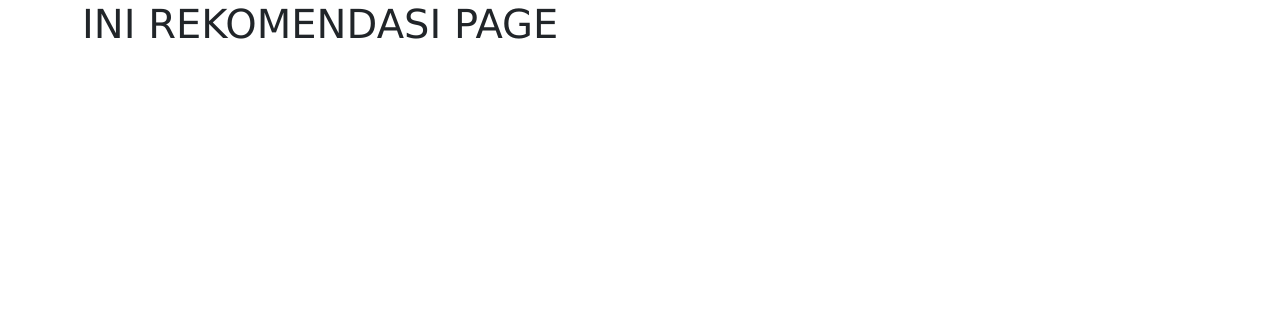
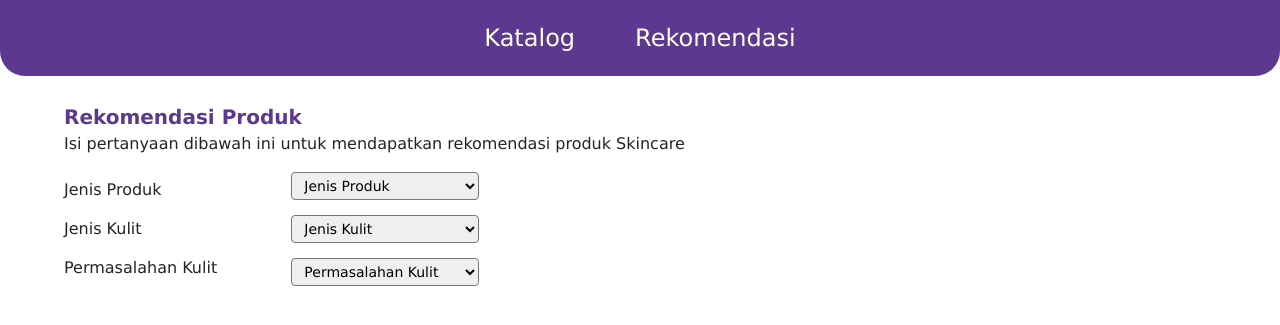
Before and after one commit to elizams1/Recommender-System-for-Skincare-Products-by-Eliza, a Flask app: page /rekomendasi in a window 1280 px wide. Shown: the top 325 px of the page. Run offline with Flask 2, Linux system fonts and the light colour scheme; some libraries are stand-ins or nearby versions.

Commit message:
update rekomendasi

```diff
--- a/FlaskApp/app.py
+++ b/FlaskApp/app.py
@@ -5,12 +5,16 @@ app = Flask(__name__)
 def main():
   return render_template('katalog.html')
 
+@app.route('/katalog')
+def katalog():
+  return render_template('katalog.html')
+
 @app.route('/rekomendasi')
 def rekomendasi():
   return render_template('rekomendasi.html')
 
 @app.route('/detail')
-def katalog():
+def detail():
   return render_template('detail.html')
 
 if __name__ == '__main__':
--- a/FlaskApp/static/css/katalog.css
+++ b/FlaskApp/static/css/katalog.css
@@ -5,13 +5,20 @@
   background-color: #5D3891;
   border-radius: 0px 0px 25px 25px;
 }
+.the-link{
+  text-decoration: none;
+}
 .btn-custom-one{
   color: #FCFFE7;
   font-size: 24px;
+  padding: 10px 30px;
+  border-radius: 5px;
 }
 .btn-custom-one:hover{
   background-color: #FCFFE7;
   color: #5D3891;
+  padding: 10px 30px;
+  border-radius: 5px;
 }
 .btn-custom-search{
   background-color: #5D3891;
--- /dev/null
+++ b/FlaskApp/static/css/rekomendasi.css
@@ -0,0 +1,17 @@
+.the-one, .the-two{
+  width: 18%;
+  display: flex;
+  flex-direction: column;
+  gap: 15px;
+}
+.the-form-rec{
+  display: flex;
+  align-items: center;
+  margin-bottom: 15px;
+}
+.the-form-title{
+  margin: 0px;
+}
+.select-margin{
+  margin-left : 20px;
+}
--- a/FlaskApp/templates/rekomendasi.html
+++ b/FlaskApp/templates/rekomendasi.html
@@ -3,7 +3,15 @@
 
 <head>
   <title>Rekomendasi Page</title>
-  <link href="https://cdn.jsdelivr.net/npm/bootstrap@5.3.0-alpha1/dist/css/bootstrap.min.css" rel="stylesheet">
+
+  <link href="https://cdn.jsdelivr.net/npm/bootstrap@5.3.0-alpha1/dist/css/bootstrap.min.css" rel="stylesheet"
+  integrity="sha384-GLhlTQ8iRABdZLl6O3oVMWSktQOp6b7In1Zl3/Jr59b6EGGoI1aFkw7cmDA6j6gD" crossorigin="anonymous">
+  <script src="https://cdn.jsdelivr.net/npm/bootstrap@5.3.0-alpha1/dist/js/bootstrap.bundle.min.js"
+  integrity="sha384-w76AqPfDkMBDXo30jS1Sgez6pr3x5MlQ1ZAGC+nuZB+EYdgRZgiwxhTBTkF7CXvN" crossorigin="anonymous"></script>
+
+  <link rel="stylesheet" href="https://cdnjs.cloudflare.com/ajax/libs/font-awesome/6.3.0/css/all.min.css">
+  <link rel="stylesheet" type="text/css" href="../static/css/rekomendasi.css">
+  <link rel="stylesheet" type="text/css" href="../static/css/katalog.css">
   <style type="text/css">
     body {
       font-family: Verdana;
@@ -19,8 +27,49 @@
 
 <body>
 
-  <div class="container">
-    <h1>INI REKOMENDASI PAGE</h1>
+  <div class="content">
+    <div class="first-section d-flex justify-content-center">
+      <div class=""> <a class="btn-custom-one the-link" href="katalog">Katalog</a> </div>
+      <div class=""> <a class="btn-custom-one the-link" href="rekomendasi">Rekomendasi</a> </div>
+    </div>
+    <div class="second-section">
+      <div>
+        <p class="title-page">Rekomendasi Produk</p>
+      </div>
+      <div>
+        <p>Isi pertanyaan dibawah ini untuk mendapatkan rekomendasi produk Skincare</p>
+        <div class="the-form-rec">
+          <div class="the-one">
+            <p class="the-form-title">Jenis Produk</p>
+            <p class="the-form-title">Jenis Kulit</p>
+            <p class="the-form-title">Permasalahan Kulit</p>
+          </div>
+          <div class="the-two">
+            <select class="form-select-sm select-margin" aria-label="Default select example">
+              <option selected>Jenis Produk</option>
+              <option value="Facial Wash">Facial Wash</option>
+              <option value="Face Toner">Face Toner</option>
+              <option value="Face Serum">Face Serum</option>
+              <option value="Moisturizer">Moisturizer</option>
+              <option value="Sunscreen">Sunscreen</option>
+            </select>
+            <select class="form-select-sm select-margin" aria-label="Default select example">
+              <option selected>Jenis Kulit</option>
+              <option value="Kering">Kering</option>
+              <option value="Berminyak">Berminyak</option>
+              <option value="Kombinasi">Kombinasi</option>
+              <option value="Normal">Normal</option>
+            </select>
+            <select class="form-select-sm select-margin" aria-label="Default select example">
+              <option selected>Permasalahan Kulit</option>
+              <option value="Kering">Kusam</option>
+              <option value="Berminyak">Berjerawat</option>
+              <option value="Normal">Normal</option>
+            </select>
+          </div>
+        </div>
+      </div>
+    </div>
   </div>
 </body>
 
```
Also changed, not shown: FlaskApp/templates/katalog.html (+7 -3 lines).
